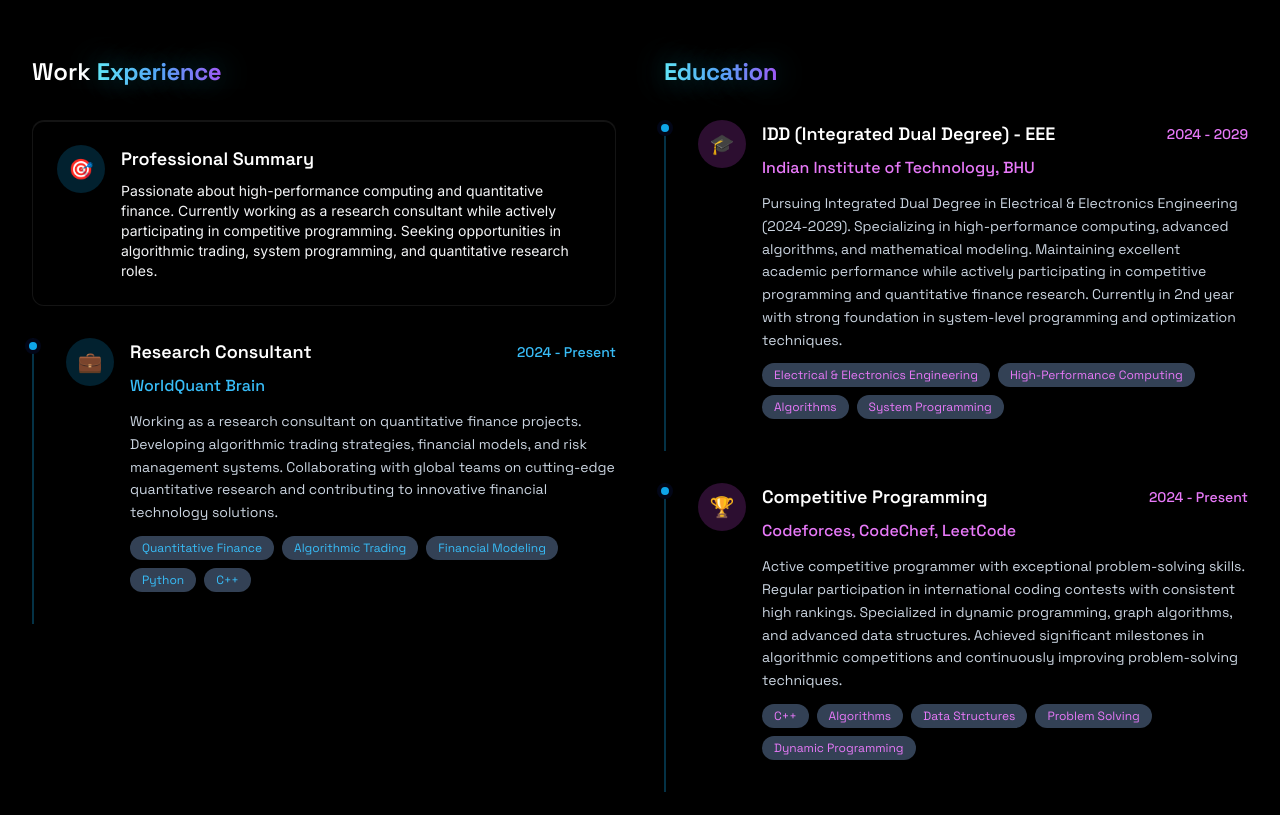
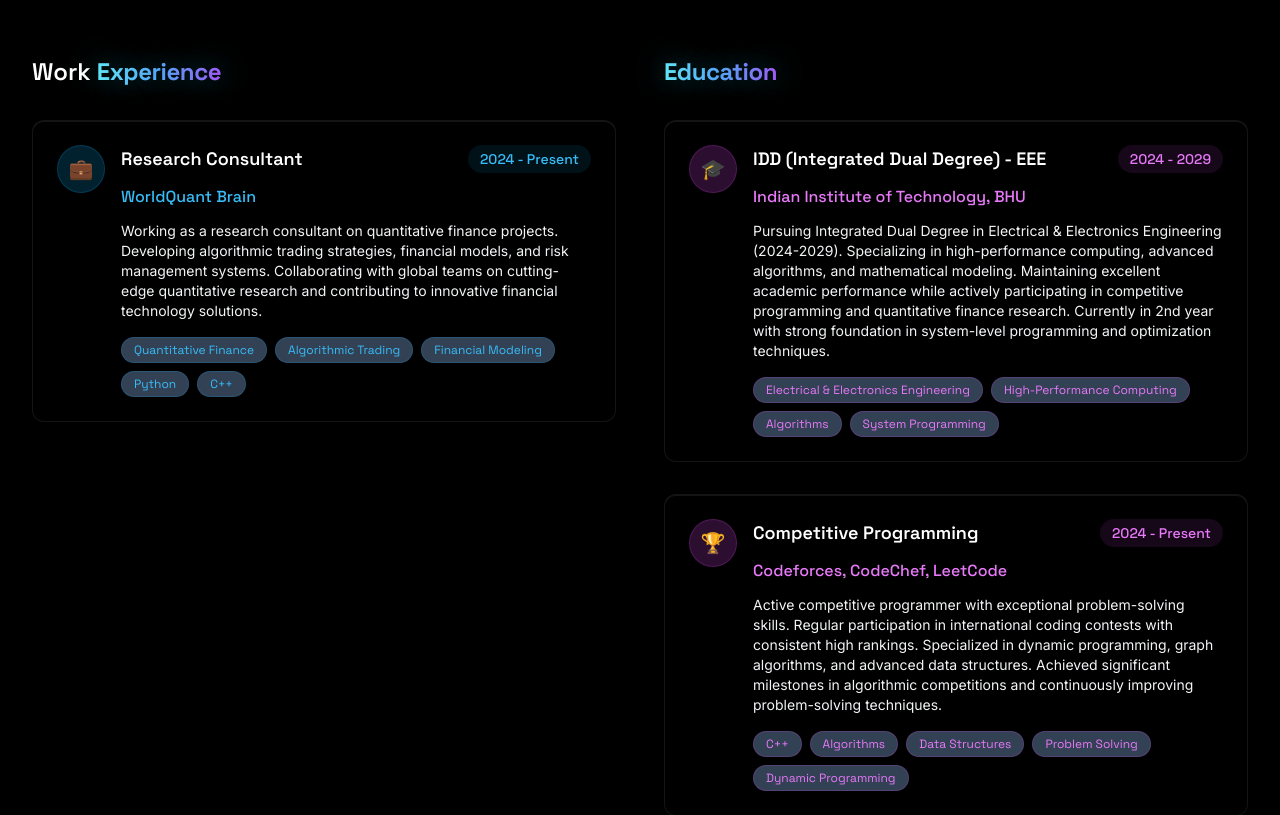
Before and after one commit to SarvikIIT/portfolio, a React (Create React App) app: page / in a window 1280 px wide. Shown: the part 5020-5835 px from the top of the page. Built offline with nearby package versions, Linux system fonts and the light colour scheme.

Commit message:
Add Codeforces and LeetCode icons to Contact section, remove professional summary, and improve Experience section design

```diff
--- a/src/components/Experience.tsx
+++ b/src/components/Experience.tsx
@@ -36,22 +36,6 @@
               Work <span className="gradient-text">Experience</span>
             </h3>
 
-            <div className="mb-8 p-6 card">
-              <div className="flex items-start gap-4">
-                <div className="w-12 h-12 bg-primary-500/20 rounded-full flex items-center justify-center flex-shrink-0">
-                  <span className="text-xl">🎯</span>
-                </div>
-                <div>
-                  <h4 className="text-lg font-semibold mb-2">Professional Summary</h4>
-                  <p className="text-dark-300 text-sm leading-relaxed">
-                    Passionate about high-performance computing and quantitative finance. Currently working as a research consultant
-                    while actively participating in competitive programming. Seeking opportunities in algorithmic trading,
-                    system programming, and quantitative research roles.
-                  </p>
-                </div>
-              </div>
-            </div>
-
             <div className="space-y-8">
               {workExperience.map((item, index) => (
                 <motion.div
@@ -60,26 +44,26 @@
                   whileInView={{ opacity: 1, y: 0 }}
                   transition={{ delay: index * 0.1, duration: 0.6 }}
                   viewport={{ once: true }}
-                  className="timeline-item"
+                  className="card p-6 hover:border-primary-500/30 transition-all duration-300"
                 >
                   <div className="flex items-start gap-4">
-                    <div className="w-12 h-12 bg-primary-500/20 rounded-full flex items-center justify-center flex-shrink-0">
+                    <div className="w-12 h-12 bg-primary-500/20 rounded-full flex items-center justify-center flex-shrink-0 border border-primary-500/20">
                       <span className="text-xl">{item.icon}</span>
                     </div>
 
                     <div className="flex-1">
-                      <div className="flex items-center justify-between mb-2">
-                        <h4 className="text-lg font-semibold">{item.title}</h4>
-                        <span className="text-sm text-primary-400 font-medium">
+                      <div className="flex items-center justify-between mb-3">
+                        <h4 className="text-lg font-semibold text-white">{item.title}</h4>
+                        <span className="text-sm text-primary-400 font-medium bg-primary-500/10 px-3 py-1 rounded-full">
                           {item.period}
                         </span>
                       </div>
 
-                      <h5 className="text-primary-400 font-medium mb-3">
+                      <h5 className="text-primary-400 font-medium mb-3 text-base">
                         {item.subtitle}
                       </h5>
 
-                      <p className="text-dark-300 text-sm leading-relaxed mb-3">
+                      <p className="text-dark-300 text-sm leading-relaxed mb-4">
                         {item.description}
                       </p>
 
@@ -88,7 +72,7 @@
                           {item.tags.map((tag) => (
                             <span
                               key={tag}
-                              className="px-3 py-1 bg-dark-700 text-xs text-primary-400 rounded-full"
+                              className="px-3 py-1 bg-dark-700 text-xs text-primary-400 rounded-full border border-primary-500/20"
                             >
                               {tag}
                             </span>
@@ -123,26 +107,26 @@
                   whileInView={{ opacity: 1, y: 0 }}
                   transition={{ delay: index * 0.1, duration: 0.6 }}
                   viewport={{ once: true }}
-                  className="timeline-item"
+                  className="card p-6 hover:border-accent-500/30 transition-all duration-300"
                 >
                   <div className="flex items-start gap-4">
-                    <div className="w-12 h-12 bg-accent-500/20 rounded-full flex items-center justify-center flex-shrink-0">
+                    <div className="w-12 h-12 bg-accent-500/20 rounded-full flex items-center justify-center flex-shrink-0 border border-accent-500/20">
                       <span className="text-xl">{item.icon}</span>
                     </div>
 
                     <div className="flex-1">
-                      <div className="flex items-center justify-between mb-2">
-                        <h4 className="text-lg font-semibold">{item.title}</h4>
-                        <span className="text-sm text-accent-400 font-medium">
+                      <div className="flex items-center justify-between mb-3">
+                        <h4 className="text-lg font-semibold text-white">{item.title}</h4>
+                        <span className="text-sm text-accent-400 font-medium bg-accent-500/10 px-3 py-1 rounded-full">
                           {item.period}
                         </span>
                       </div>
 
-                      <h5 className="text-accent-400 font-medium mb-3">
+                      <h5 className="text-accent-400 font-medium mb-3 text-base">
                         {item.subtitle}
                       </h5>
 
-                      <p className="text-dark-300 text-sm leading-relaxed mb-3">
+                      <p className="text-dark-300 text-sm leading-relaxed mb-4">
                         {item.description}
                       </p>
 
@@ -151,7 +135,7 @@
                           {item.tags.map((tag) => (
                             <span
                               key={tag}
-                              className="px-3 py-1 bg-dark-700 text-xs text-accent-400 rounded-full"
+                              className="px-3 py-1 bg-dark-700 text-xs text-accent-400 rounded-full border border-accent-500/20"
                             >
                               {tag}
                             </span>
```
